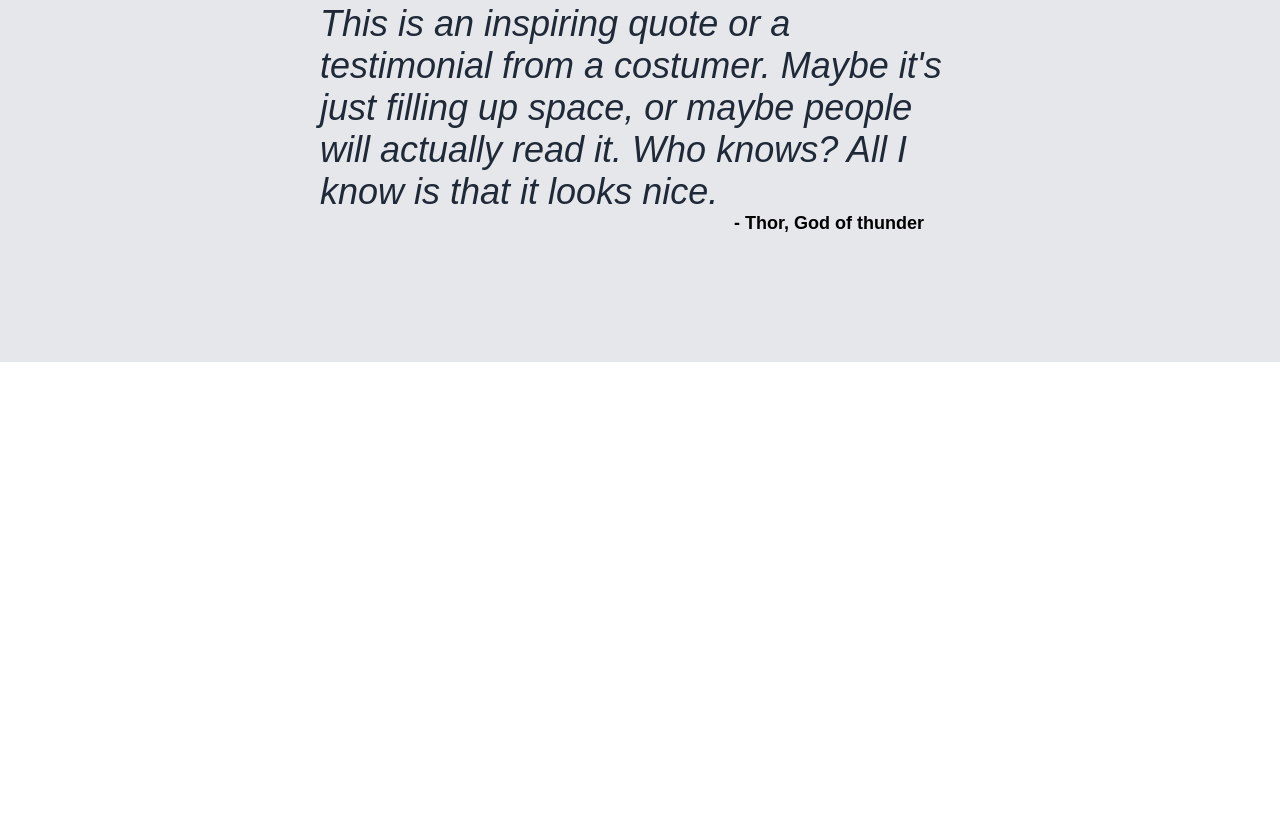
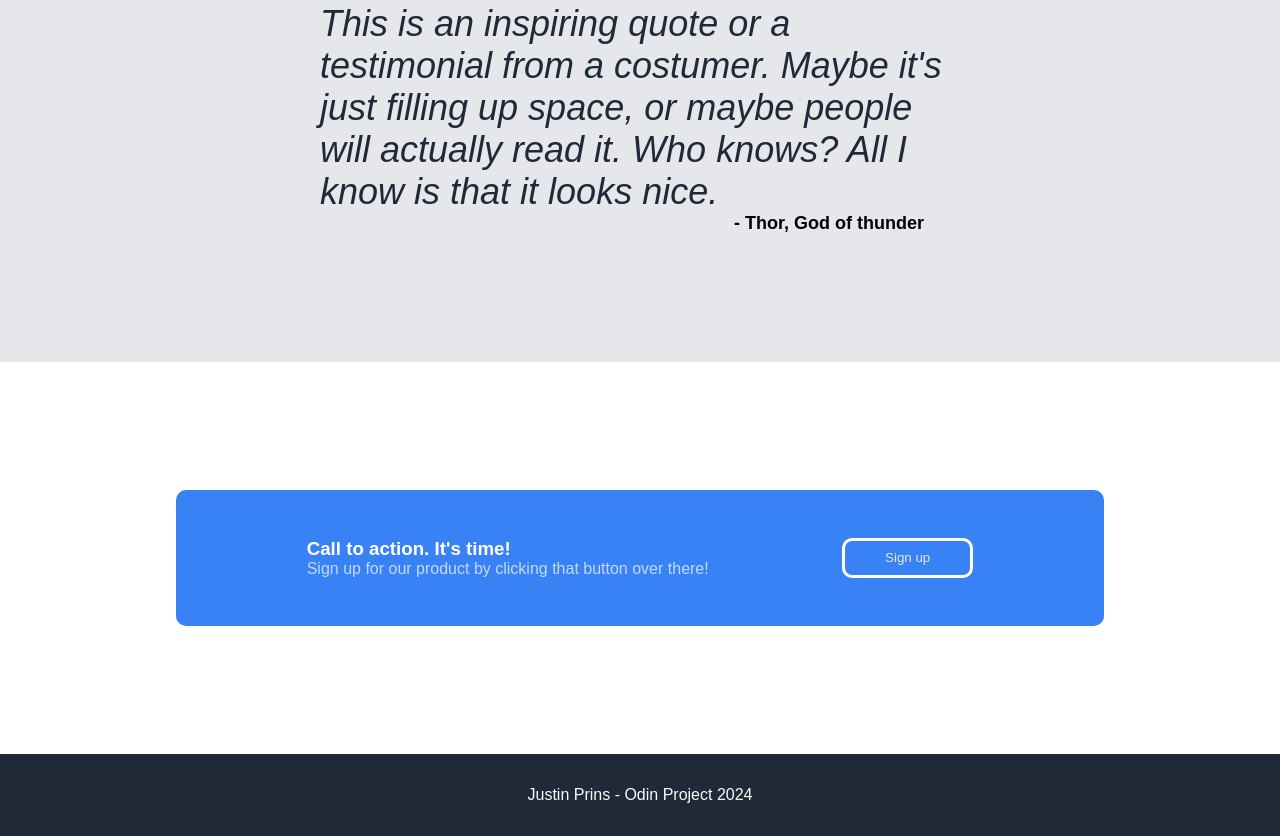
Before and after one commit to JustinPrins98/Landing-page, a plain HTML site: page index.html in a window 1280 px wide. Shown: the part 1159-1995 px from the top of the page. Before the commit the page ends 1521 px from the top, so only its background shows below. Drawn offline with Linux system fonts and the light colour scheme.

Commit message:
Finished footer, cta and the whole project.

```diff
--- a/index.html
+++ b/index.html
@@ -25,7 +25,7 @@
                 <p>This website has some subtext that goes under the main title. It's a smaller font and the color is
                     lower
                     contrast.</p>
-                <button>Sign up</button>
+                <button class="btn">Sign up</button>
             </div>
             <img src="#" alt="Unsplash Image">
         </section>
@@ -64,8 +64,22 @@
                 <p class="quote-author">- Thor, God of thunder</p>
             </article>
         </section>
+        <!-- CTA section -->
+        <section class="cta-section">
+            <article>
+                <div class="cta-txt-wrap">
+                    <h3>Call to action. It's time!</h3>
+                    <p>Sign up for our product by clicking that button over there!</p>
+                </div>
+                <button>Sign up</button>
+            </article>
+        </section>
 
     </main>
+
+    <footer>
+        <p>Justin Prins - Odin Project 2024</p>
+    </footer>
 
 </body>
 
--- a/styles.css
+++ b/styles.css
@@ -165,7 +165,7 @@ main section figure figcaption {
     padding-block: 8em;
 }
 
-article {
+.quote-section article {
     padding-inline: 20em;
     display: flex;
     flex-direction: column;
@@ -192,3 +192,57 @@ article {
 /* CTA section */
 /* CTA section */
 /* CTA section */
+
+.cta-section {
+    padding-block: 8em;
+}
+
+.cta-section article {
+    width: 50em;
+    background-color: var(--button-color);
+    margin: auto;
+    display: flex;
+    justify-content: space-around;
+    padding-block: 3em;
+    padding-inline: 4em;
+    border-radius: 10px;
+}
+
+.cta-section article div {
+    color: white;
+}
+
+.cta-section article div h3 {
+    margin: 0;
+}
+
+.cta-section article div p {
+    opacity: 70%;
+    font-weight: 100;
+    margin: 0;
+}
+
+.cta-section article button {
+    background-color: var(--button-color);
+    padding-inline: 3em;
+    height: 3em;
+    align-self: center;
+    color: var(--hero-secundary-texy-color);
+    border-radius: 10px;
+    border: 3px solid white;
+}
+
+/* footer */
+/* footer */
+/* footer */
+
+footer {
+    background-color: var(--dark-bg-color);
+    padding-block: 1em;
+}
+
+footer p {
+
+    color: var(--header-text-color);
+    text-align: center;
+}
```
